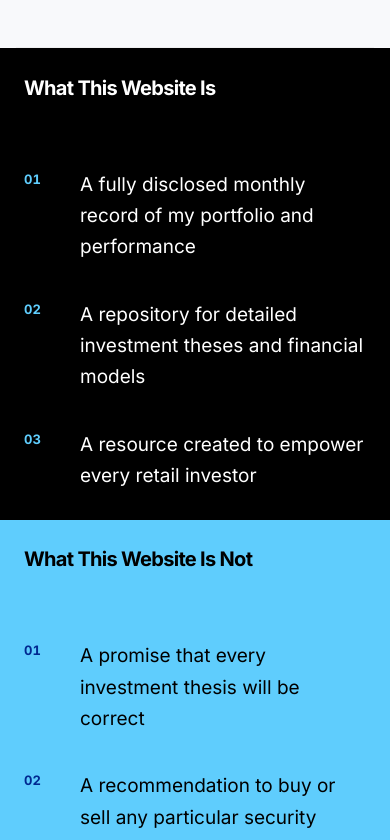
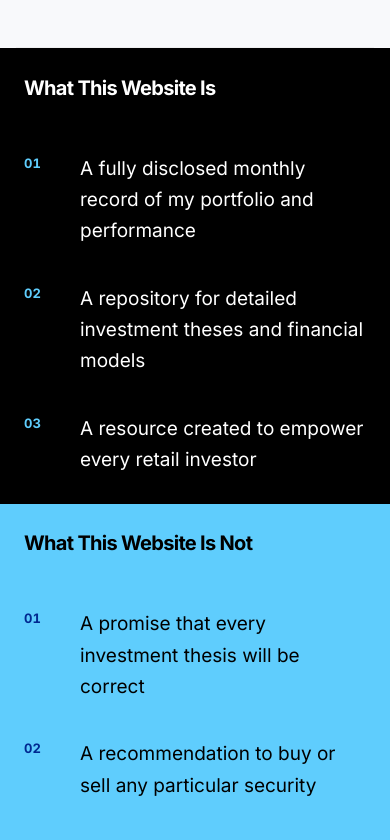
Before and after one commit to Tianyi0510/modern-fundamental-analyst, a Next.js app: page /about in a window 390 px wide. Shown: the part 7420-8260 px from the top of the page. Built offline with nearby package versions, Linux system fonts and the light colour scheme.

Commit message:
Tighten full-page section content spacing

```diff
--- a/app/globals.css
+++ b/app/globals.css
@@ -258,7 +258,7 @@ a { color: inherit; text-decoration: none; }
 .about-boundaries > article { min-height: 0; padding: 48px; background: var(--white); display: flex; flex-direction: column; }
 .about-boundaries > article:last-child { background: var(--gray); border-top-color: var(--black); }
 .about-boundaries h2 { max-width: 420px; margin: 0; }
-.about-boundaries ol { margin: auto 0 0; padding: 0; list-style: none; counter-reset: boundary-item; }
+.about-boundaries ol { margin: 48px 0 0; padding: 0; list-style: none; counter-reset: boundary-item; }
 .about-boundaries li { counter-increment: boundary-item; display: grid; grid-template-columns: 42px 1fr; gap: 14px; padding: 18px 0; border-top: 1px solid rgba(0,0,0,.2); }
 .about-boundaries li:last-child { padding-bottom: 0; }
 .about-boundaries li::before { content: "0" counter(boundary-item); color: var(--medium-blue); font-family: var(--font-inter), var(--font-ui), sans-serif; font-size: var(--type-caption); line-height: 1.6; font-weight: var(--weight-bold); font-variant-numeric: tabular-nums; }
@@ -387,7 +387,7 @@ a { color: inherit; text-decoration: none; }
 .contact-grid header { display: grid; grid-template-columns: auto 1fr; gap: 24px; align-items: start; }
 .contact-grid h2 { max-width: 420px; margin: 0; }
 .contact-grid h2 { font-size: var(--type-display-small); line-height: 1.05; letter-spacing: -.045em; font-weight: var(--weight-bold); text-transform: capitalize; }
-.contact-grid p { margin: auto 0 0; max-width: 460px; }
+.contact-grid p { margin: 48px 0 0; max-width: 460px; }
 .legal { padding: 100px 0 150px; }
 .legal-header { padding-bottom: 92px; }
 .legal h1 { max-width: 1000px; margin: 60px 0 0; }
@@ -884,7 +884,7 @@ a { color: inherit; text-decoration: none; }
   .about-section { padding: 86px 0; gap: 48px; }
   .about-boundaries { grid-template-rows: repeat(2, minmax(50svh, auto)); }
   .about-boundaries > article { min-height: 50svh; padding: 28px 24px; }
-  .about-boundaries ol { margin-top: 52px; }
+  .about-boundaries ol { margin-top: 36px; }
   .about-closing { padding: 90px 0 110px; gap: 42px; }
   .memo-card { min-height: 410px; }
   .cta { grid-template-columns: 1fr; gap: 44px; }
```
Also changed, not shown: 1 other file (tests, documents, lock files or other folders).
